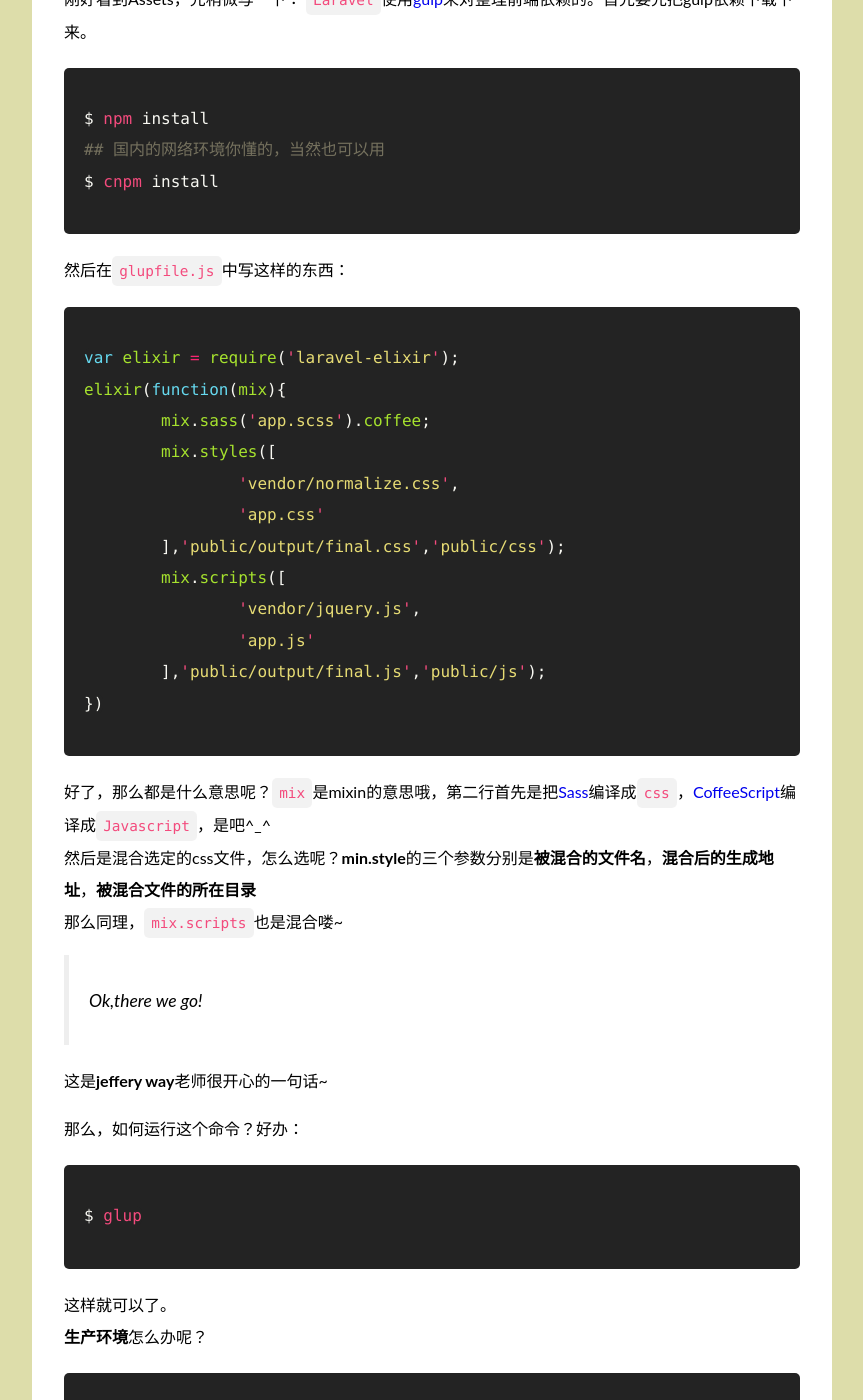
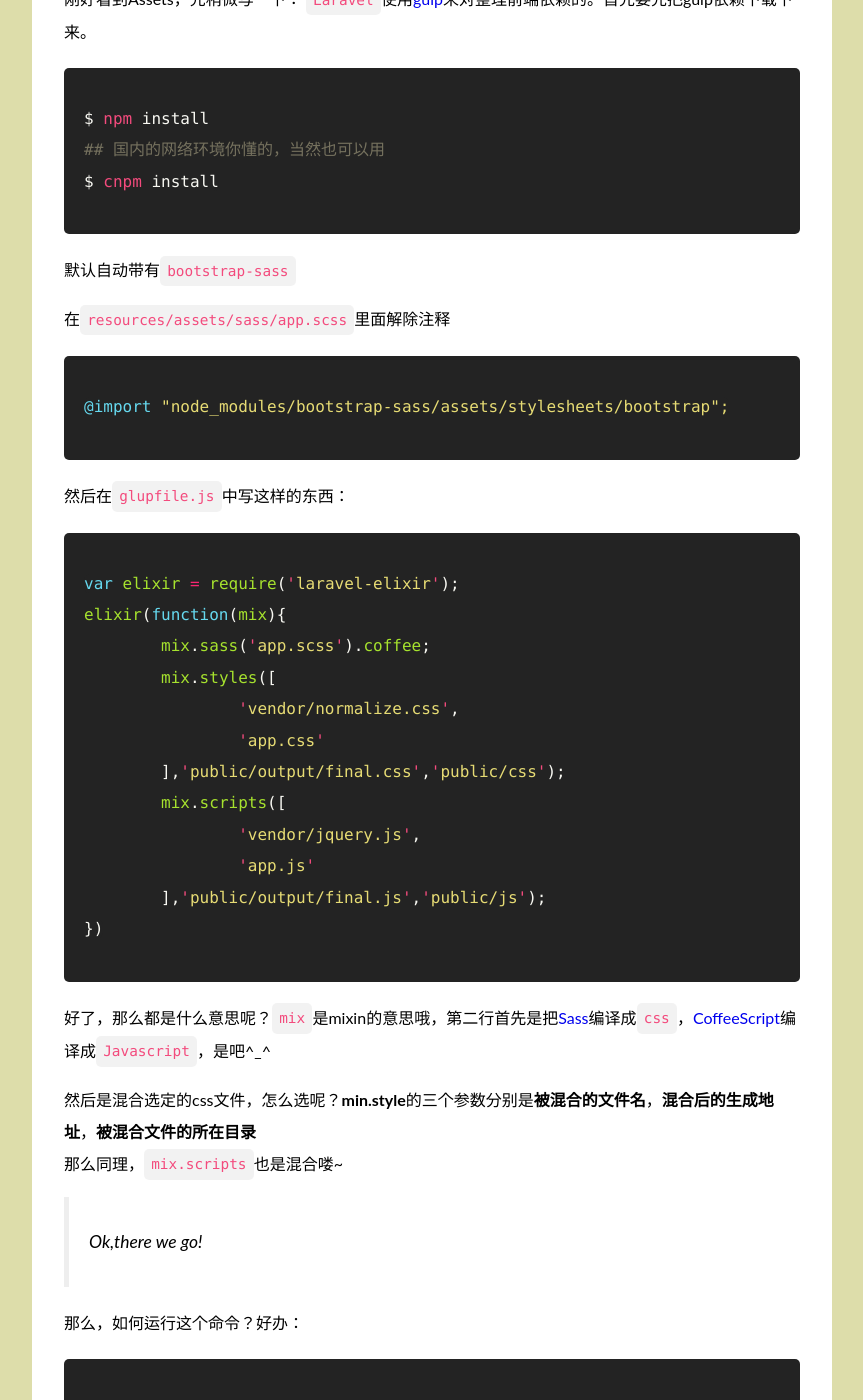
Before and after one commit to AnnatarHe/AnnatarHe.github.io, a Jekyll site: the page built from _posts/2015-07-09-Laravel-study-notes.md, in a window 1280 px wide and 1400 px high, scrolled down 5764 px. Shown: the whole window, without its empty margins (208-1071 px from the left). Built offline with Jekyll 4.4.1, drawn with Linux system fonts in a browser that asks for light colours; nearby versions of some CDN libraries; some web fonts are replaced; comment, search, counter and statistics services are not loaded; some of the changed text lies outside the part shown.

Commit message:
add bootstrap-sass and some others

```diff
--- a/_posts/2015-07-09-Laravel-study-notes.md
+++ b/_posts/2015-07-09-Laravel-study-notes.md
@@ -163,11 +163,19 @@ $ php artisan make:controller ArticlesController
 ## Assets
 刚好看到Assets，先稍微写一下：
 `Laravel`使用[gulp](http://gulpjs.com)来对整理前端依赖的。首先要先把gulp依赖下载下来。
-{% highlight bash %}
+{% highlight shell %}
 $ npm install
 ## 国内的网络环境你懂的，当然也可以用
 $ cnpm install
 {% endhighlight %}
+
+默认自动带有`bootstrap-sass`
+
+在`resources/assets/sass/app.scss`里面解除注释
+{% highlight sass %}
+@import "node_modules/bootstrap-sass/assets/stylesheets/bootstrap";
+{% endhighlight %}
+
 然后在`glupfile.js`中写这样的东西：
 {% highlight javascript %}
 var elixir = require('laravel-elixir');
@@ -184,18 +192,18 @@ elixir(function(mix){
 })
 {% endhighlight %}
 好了，那么都是什么意思呢？`mix`是mixin的意思哦，第二行首先是把[Sass](http://sass-lang.com)编译成`css`，[CoffeeScript](http://coffee-script.org)编译成`Javascript`，是吧^_^
+
 然后是混合选定的css文件，怎么选呢？**min.style**的三个参数分别是**被混合的文件名**，**混合后的生成地址**，**被混合文件的所在目录**
 那么同理，`mix.scripts`也是混合喽~
 
 > Ok,there we go!
-
-这是**jeffery way**老师很开心的一句话~
 
 那么，如何运行这个命令？好办：
 {% highlight bash %}
 $ glup
 {% endhighlight %}
 这样就可以了。
+
 **生产环境**怎么办呢？
 {% highlight bash %}
 $ glup --production
@@ -205,6 +213,7 @@ $ glup --production
 mix.version('public/css/final.css');
 {% endhighlight %}
 那么，如何在使用？
+
 只需要在`layout`文件里把link改成：
 {% highlight html %}
 <link rel="stylesheet" href="{ { elixir('css/final.css') } }">
@@ -273,7 +282,9 @@ flash()->overlay('infomation','title');
 {!! Form::close() !!}
 ?>
 {% endhighlight %}
-`tags`那一段的`null`表示的是被选中的情况，如果是1，就表示`value`为1的被选中
+`tags`那一段的`null`表示的是被选中的情况，如果是1，就表示`value`为1的被选中。
+
+如果有时候忘记了参数是什么，随时看源码，写的非常的清楚！
 
 ## Cache
 
@@ -285,11 +296,10 @@ flash()->overlay('infomation','title');
 
 第二步，开启`Redis`缓存，将所有的`Cache`转用到`Redis`，这样可以尽量避免一些`session`的负面影响。
 
-
 ## Packages
 
 需要引入的包要用`composer`的方式引入，例如：
-{% highlight console %}
+{% highlight shell %}
 $ composer require illuminate/html
 {% endhighlight %}
 
```
